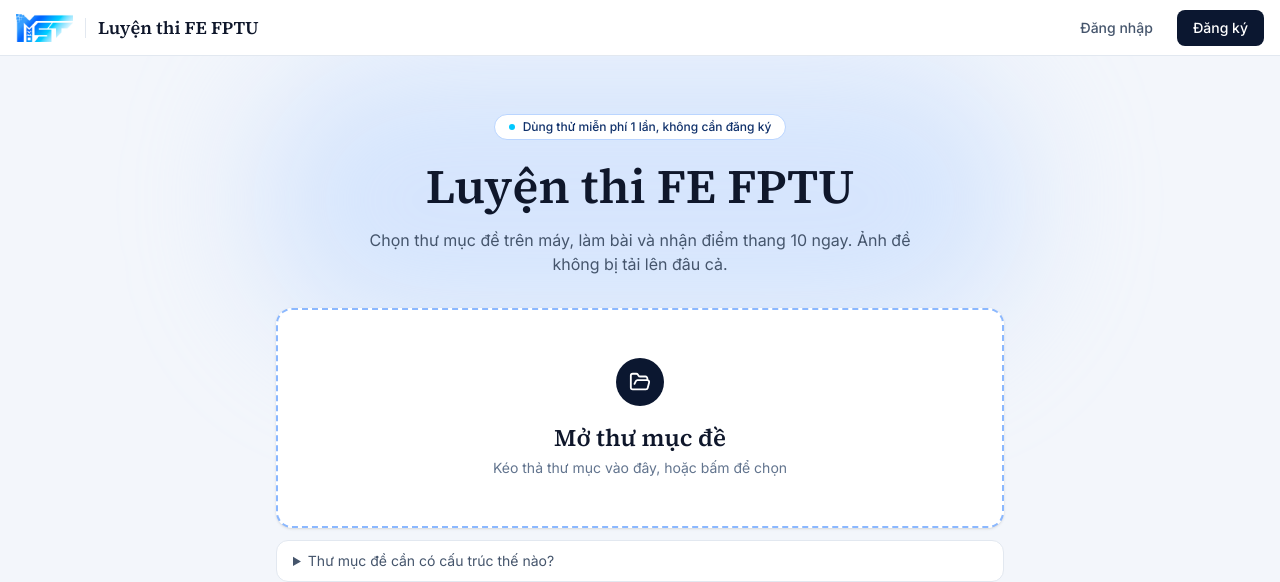
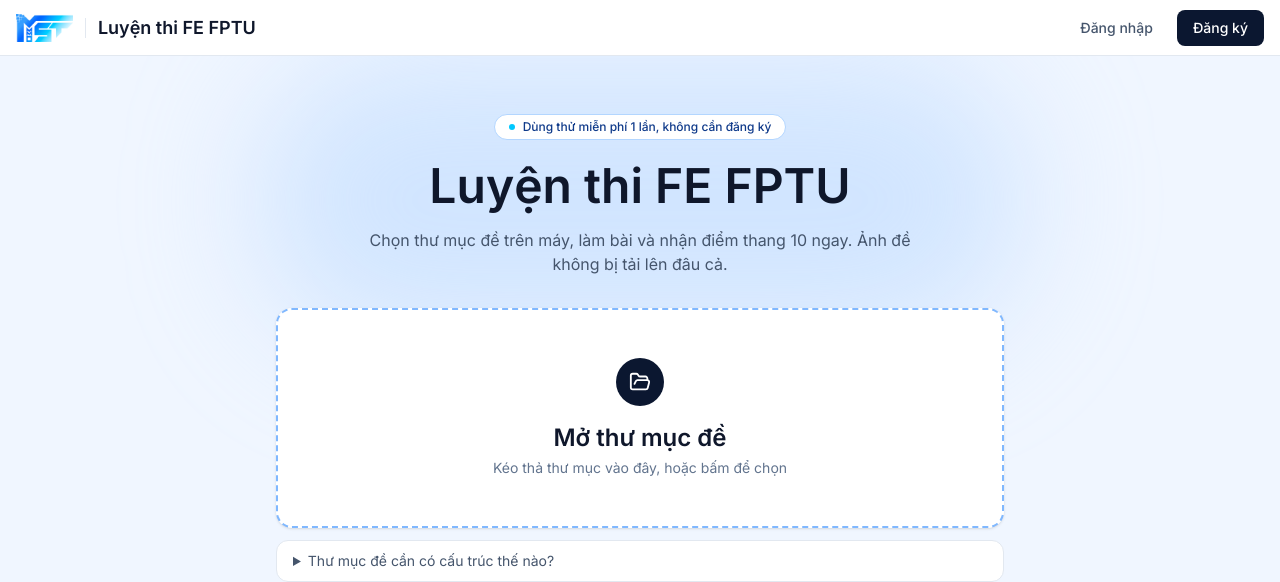
Before and after one commit to hoangtuanqn/fptu-exam-practice, a React (Vite) app in the folder frontend/: page / in a window 1280 px wide. Shown: the top 582 px of the page. Built offline with nearby package versions, Linux system fonts and the light colour scheme; no server answers.

Commit message:
feat: retheme to logo colors and switch to Inter

```diff
--- a/frontend/index.html
+++ b/frontend/index.html
@@ -26,7 +26,7 @@
     <link rel="preconnect" href="https://fonts.googleapis.com" />
     <link rel="preconnect" href="https://fonts.gstatic.com" crossorigin />
     <link
-      href="https://fonts.googleapis.com/css2?family=Inter:wght@400;500;600&family=Source+Serif+4:wght@500;600;700&display=swap"
+      href="https://fonts.googleapis.com/css2?family=Inter:wght@400;500;600;700&display=swap"
       rel="stylesheet"
     />
   </head>
--- a/frontend/src/index.css
+++ b/frontend/src/index.css
@@ -2,26 +2,31 @@
 
 @theme {
   --font-sans: "Inter", system-ui, -apple-system, "Segoe UI", sans-serif;
-  --font-serif: "Source Serif 4", Georgia, "Times New Roman", serif;
+  /* Cả site dùng Inter (nhúng từ Google Fonts trong index.html). Giữ tên font-serif để các tiêu đề cũ tự đổi theo. */
+  --font-serif: "Inter", system-ui, -apple-system, "Segoe UI", sans-serif;
 
-  /* BẢNG MÀU THƯƠNG HIỆU MST: lấy từ dải gradient xanh dương → cyan của logo.
-     Đổi màu cả site chỉ cần sửa các dòng dưới đây. 900 là navy nền tối (khớp icon), 600 là xanh logo. */
-  --color-brand-50: #eef5ff;
-  --color-brand-100: #dbe9ff;
-  --color-brand-200: #bad5ff;
-  --color-brand-300: #8bb8ff;
-  --color-brand-400: #4d92ff;
-  --color-brand-500: #1a73ff;
-  --color-brand-600: #0066ff;
-  --color-brand-700: #0a4fcc;
-  --color-brand-800: #10316b;
-  --color-brand-900: #0b1730;
+  /* BẢNG MÀU THƯƠNG HIỆU MST: đo trực tiếp từ logo (xem BRAND.md ở thư mục gốc).
+     Đổi màu cả site chỉ cần sửa các dòng dưới đây. */
+  --color-brand-50: #eef6ff;
+  --color-brand-100: #d9ebff;
+  --color-brand-200: #b3d6ff;
+  --color-brand-300: #80b8ff;
+  --color-brand-400: #3399ff; /* xanh nhạt của các ô pixel trong logo */
+  --color-brand-500: #1a80ff;
+  --color-brand-600: #0066ff; /* XANH CHÍNH của logo */
+  --color-brand-700: #0052cc;
+  --color-brand-800: #0f3a8a;
+  --color-brand-900: #0b1730; /* navy nền tối (header tối, khối CTA, nút), hợp với nền ảnh mockup logo */
 
-  /* Cyan nhấn của logo, dùng tiết kiệm (đường kẻ, nhãn nhỏ trên nền tối) */
+  /* Cyan ở giữa dải chuyển sắc của logo, và đầu cuối nhạt của dải đó */
   --color-accent: #00c8ff;
+  --color-accent-soft: #90e5ff;
 
-  /* Nền xám xanh rất nhạt, hợp tông xanh của logo */
-  --color-paper: #f3f6fb;
+  /* Chữ đen của bản logo đầy đủ (SOFTWARE.VN) */
+  --color-ink: #101010;
+
+  /* Nền vùng tô nhạt, cùng sắc xanh với logo */
+  --color-paper: #f0f6ff;
 
   --animate-fade-in: fade-in 0.22s ease-out;
   @keyframes fade-in {
```
